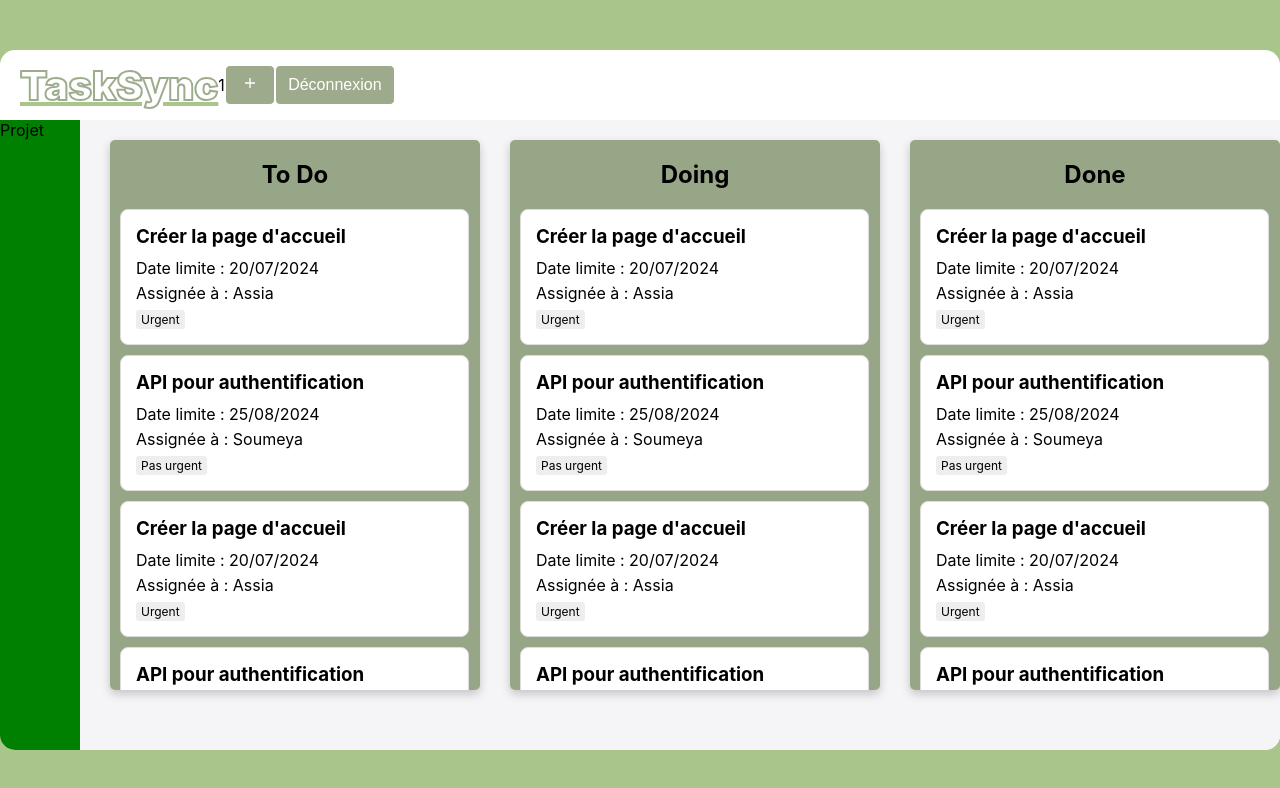
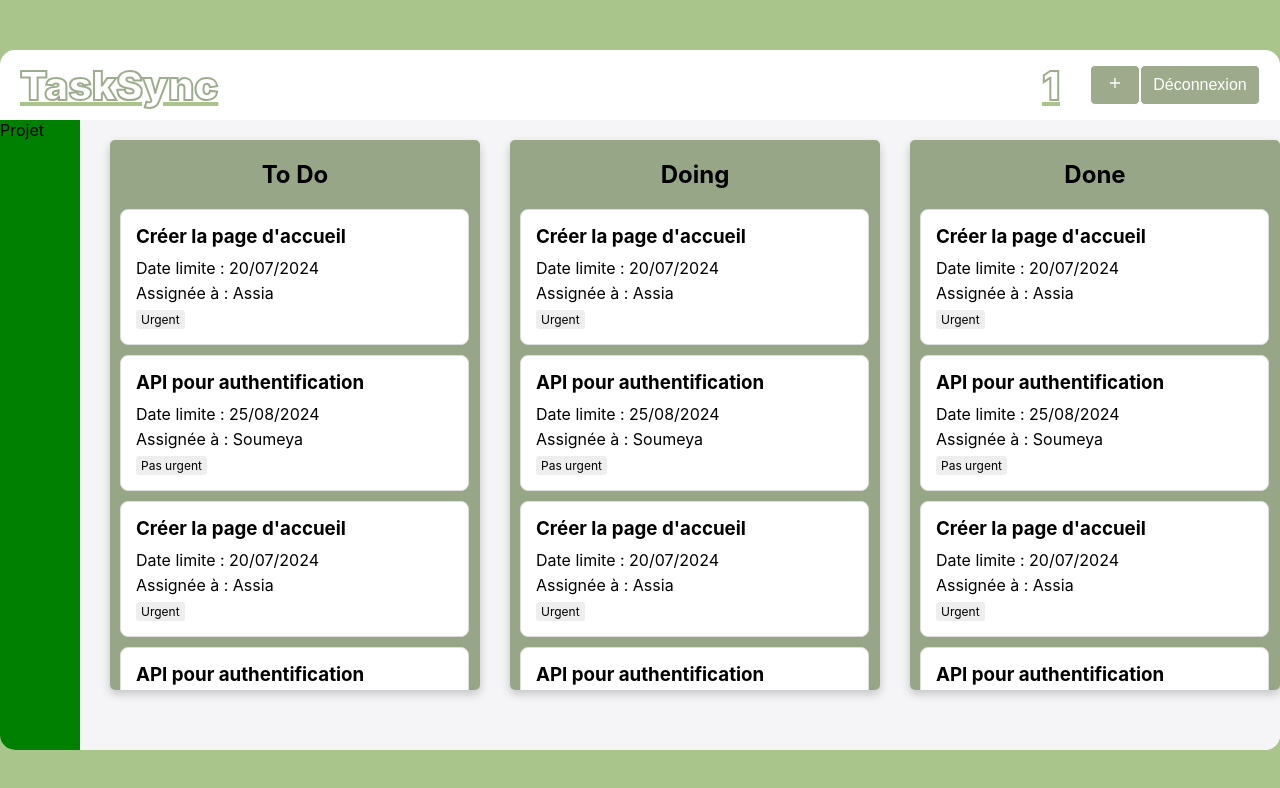
Before and after one commit to OthmaneB-Pro/TaskSync, a React (Create React App) app: page /interface/1 in a window 1280 px wide. Shown: the top 788 px of the page. Built offline with nearby package versions, Linux system fonts and the light colour scheme.

Commit message:
♻️ Interface > Navbar : refacto in another file (NavbarRigthSide)

```diff
--- /dev/null
+++ b/src/components/pages/interfaceMain/navbar/Navbar.tsx
@@ -0,0 +1,24 @@
+import styled from "styled-components";
+import Title from "../../../reusable-ui/Title";
+import NavbarRightSide from "./NavbarRightSide";
+
+export default function Navbar() {
+  return (
+    <NavbarStyled>
+      <div>
+        <Title label="TaskSync" />
+      </div>
+      <NavbarRightSide/>
+    </NavbarStyled>
+  );
+}
+
+const NavbarStyled = styled.div`
+  height: 70px;
+  width: 100%;
+  display: flex;
+  align-items: center;
+  padding: 0 20px;
+  box-sizing: border-box;
+  justify-content: space-between;
+`;
--- a/src/components/pages/interfaceMain/Navbar.tsx
+++ b/src/components/pages/interfaceMain/navbar/NavbarRightSide.tsx
@@ -1,15 +1,16 @@
-import ButtonPrimary from "../../reusable-ui/ButtonPrimary";
 import { useNavigate, useParams } from "react-router";
+import ButtonPrimary from "../../../reusable-ui/ButtonPrimary";
+import { IoMdAdd } from "react-icons/io";
 import styled from "styled-components";
-import Title from "../../reusable-ui/Title";
-import { IoMdAdd } from "react-icons/io";
+import Title from "../../../reusable-ui/Title";
 
-export default function Navbar() {
+export default function NavbarRightSide() {
   const { username } = useParams();
   const navigate = useNavigate();
+
   return (
-    <NavbarStyled>
-      <Title label="TaskSync" /> {username}
+    <NavbarRightSideStyled>
+      <Title label={`${username}`} />
       <ButtonPrimary
         className="button-add"
         label={""}
@@ -23,28 +24,25 @@ export default function Navbar() {
           navigate("/");
         }}
       />
-    </NavbarStyled>
+    </NavbarRightSideStyled>
   );
 }
 
-const NavbarStyled = styled.div`
-  height: 70px;
-  width: 100%;
+const NavbarRightSideStyled = styled.div`
   display: flex;
   align-items: center;
-  padding: 0 20px;
-  box-sizing: border-box;
-
+  .button-add {
+    margin-top: 0;
+    margin-left: 30px;
+    padding: 5px;
+    width: 50px;
+    height: 40px;
+  }
   .button-deconnexion {
     margin-top: 0;
     padding: 5px;
     width: 120px;
     height: 40px;
   }
-  .button-add {
-    margin-top: 0;
-    padding: 5px;
-    width: 50px;
-    height: 40px;
-  }
+
 `;
```
Also changed, not shown: src/components/pages/interfaceMain/InterfacePage.tsx (+3 -4 lines).
